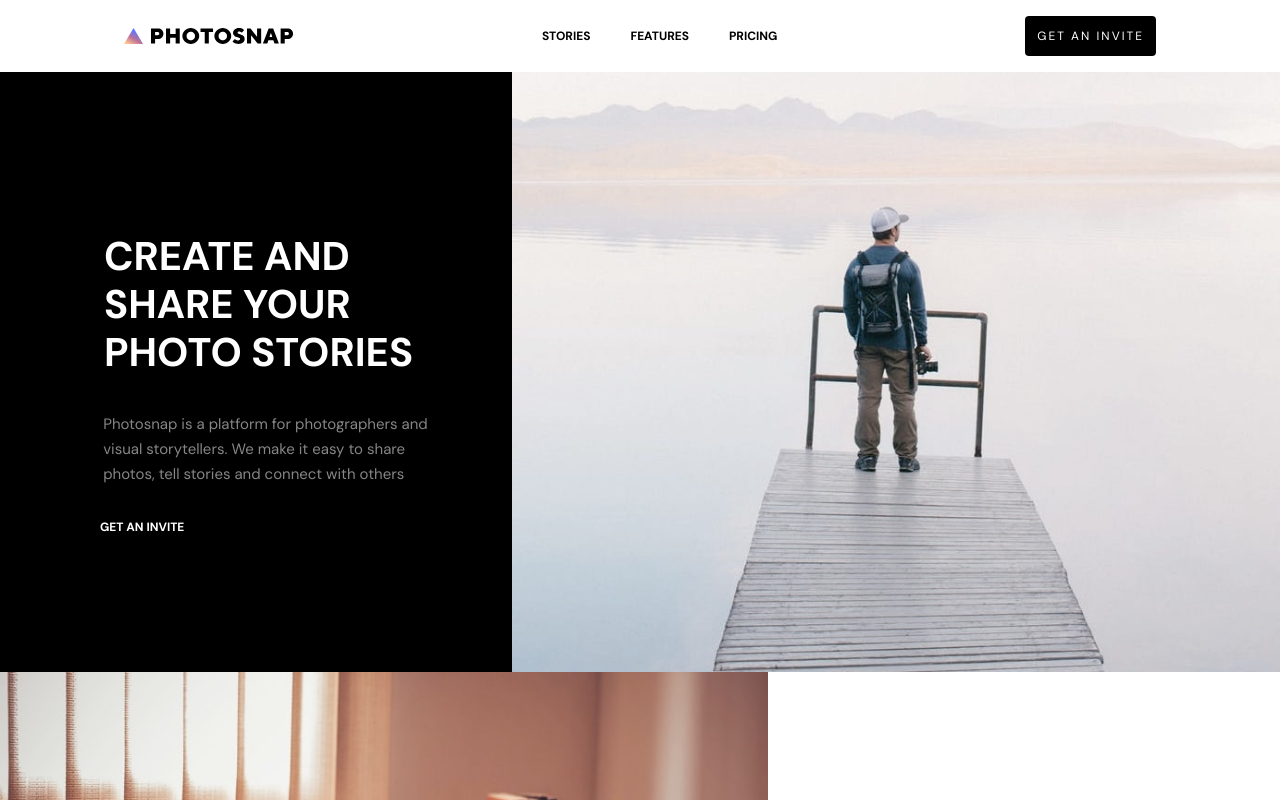
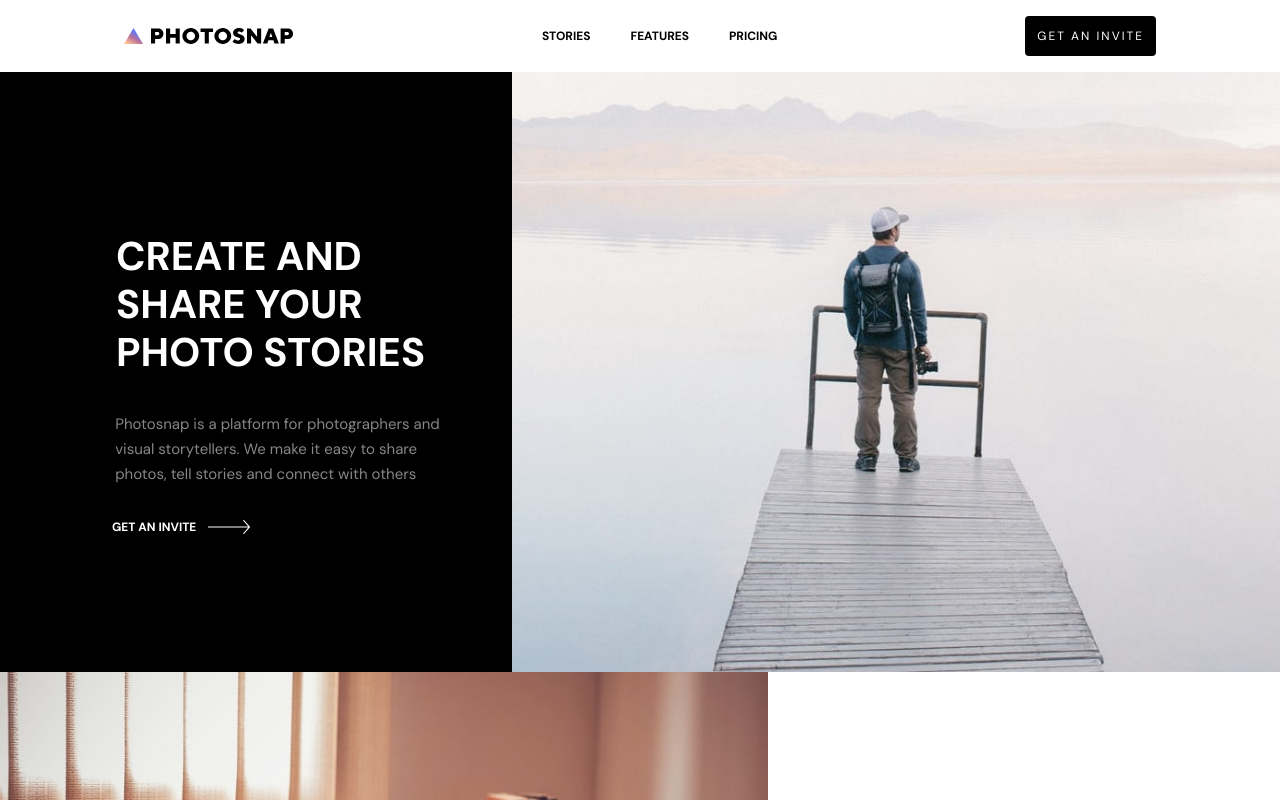
Before and after one commit to abir045/photosnap, a React (Create React App) app: page / in a window 1280 px wide. Shown: the top 800 px of the page. Built offline with nearby package versions, Linux system fonts and the light colour scheme.

Commit message:
updated layout of homepage

```diff
--- a/src/pages/Features.js
+++ b/src/pages/Features.js
@@ -78,7 +78,9 @@ const Features = () => {
             <img className="flex w-[42px] h-[12px]" src={arrow} />
           </div>
         </div>
-      </div>
+
+
+</div>
     </div>
   );
 };
--- a/src/pages/Home.js
+++ b/src/pages/Home.js
@@ -1,5 +1,6 @@
 import React from "react";
 import { homeContent } from "../Datalist";
+import arrow from "../assets/shared/desktop/arrow.svg";
 
 const Home = () => {
   const { stories, footerBanners } = homeContent;
@@ -9,15 +10,21 @@ const Home = () => {
 
         <div className="flex flex-col  items-center my-10  p-4 xl:w-[40%] mt-[10%] md:w-[70%]">
 
-          <h1 className="flex text-white w-full text-4xl md:text-[40px]  uppercase font-bold leading-[48px] p-4  md:w-[60%] xl:ml-[40%] xl:w-[75%]  md:mr-[35%]">
+          <h1 className="flex text-white w-full text-4xl md:text-[40px]  uppercase font-bold leading-[48px] p-4  md:w-[70%] xl:ml-[20%] xl:w-[75%]  md:mr-[10%]">
             {homeContent.banner.heading}
           </h1>
-          <p className="flex md:text-[15px] leading-[25px] w-full p-5 text-[#dfdfdf] opacity-60 md:mr-[25%] md:w-[70%] md:mb-3 xl:w-[80%] xl:ml-[33%]">
+          <p className="flex md:text-[15px] leading-[25px] w-full p-5 text-[#dfdfdf] opacity-60 md:mr-[10%] md:w-[70%] md:mb-3 xl:w-[80%] xl:ml-[23%]">
             {homeContent.banner.body}
           </p>
-          <button className="flex w-full ml-[10%]  text-white font-bold uppercase text-xs zl:ml-[25%] xl:ml-[35%]  md:ml-[12%]">
+          <div className="flex space-x-3 w-full md:ml-[8%] xl:ml-[20%]" >
+           <button className="flex  ml-[10%]  text-white font-bold uppercase text-xs">
             {homeContent.banner.button}
+
           </button>
+          <img className="flex" src={arrow} alt="arrow" />
+          </div>
+
+
         </div>
 
         <div className="hidden xl:flex xl:w-[60%]">
```
